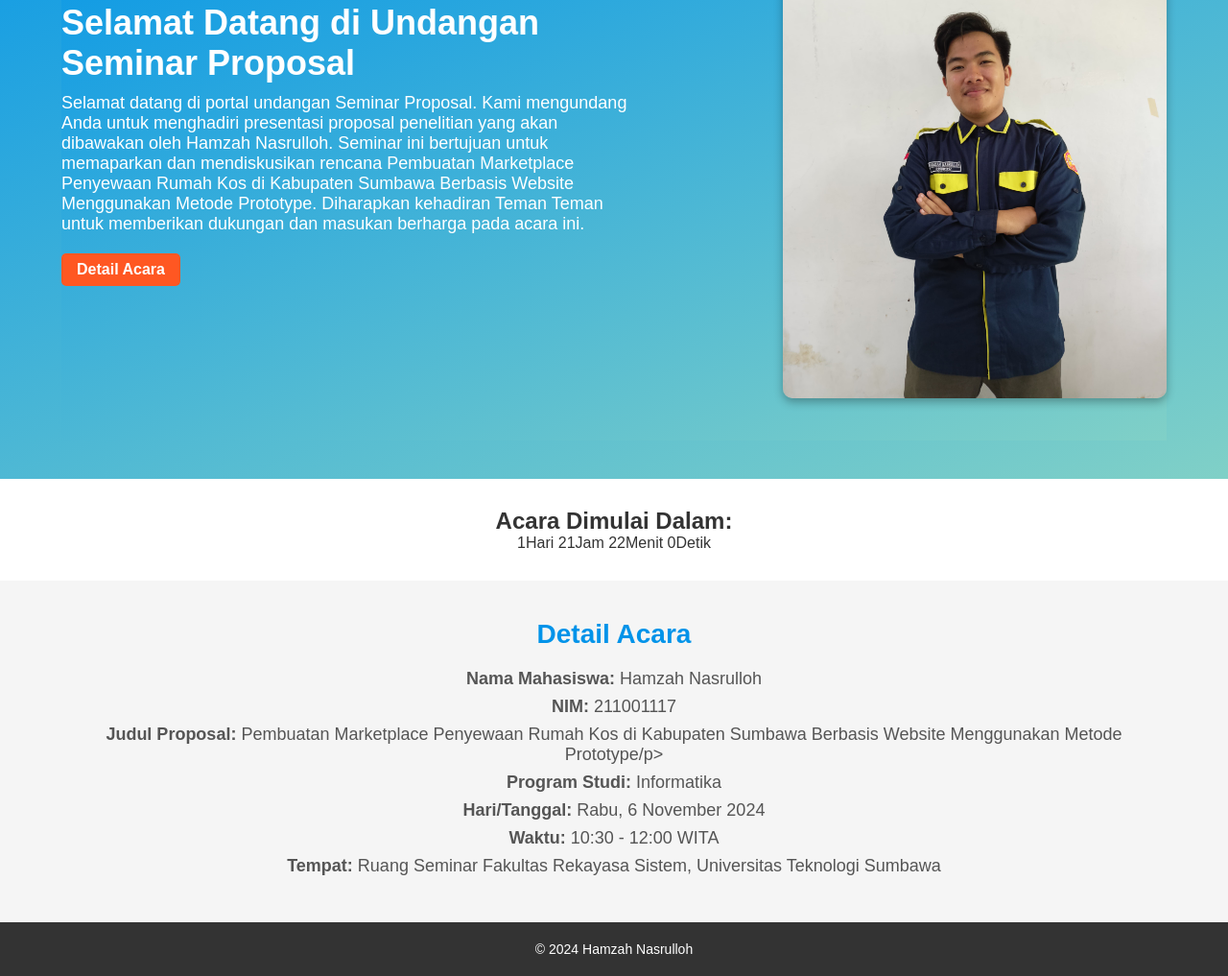
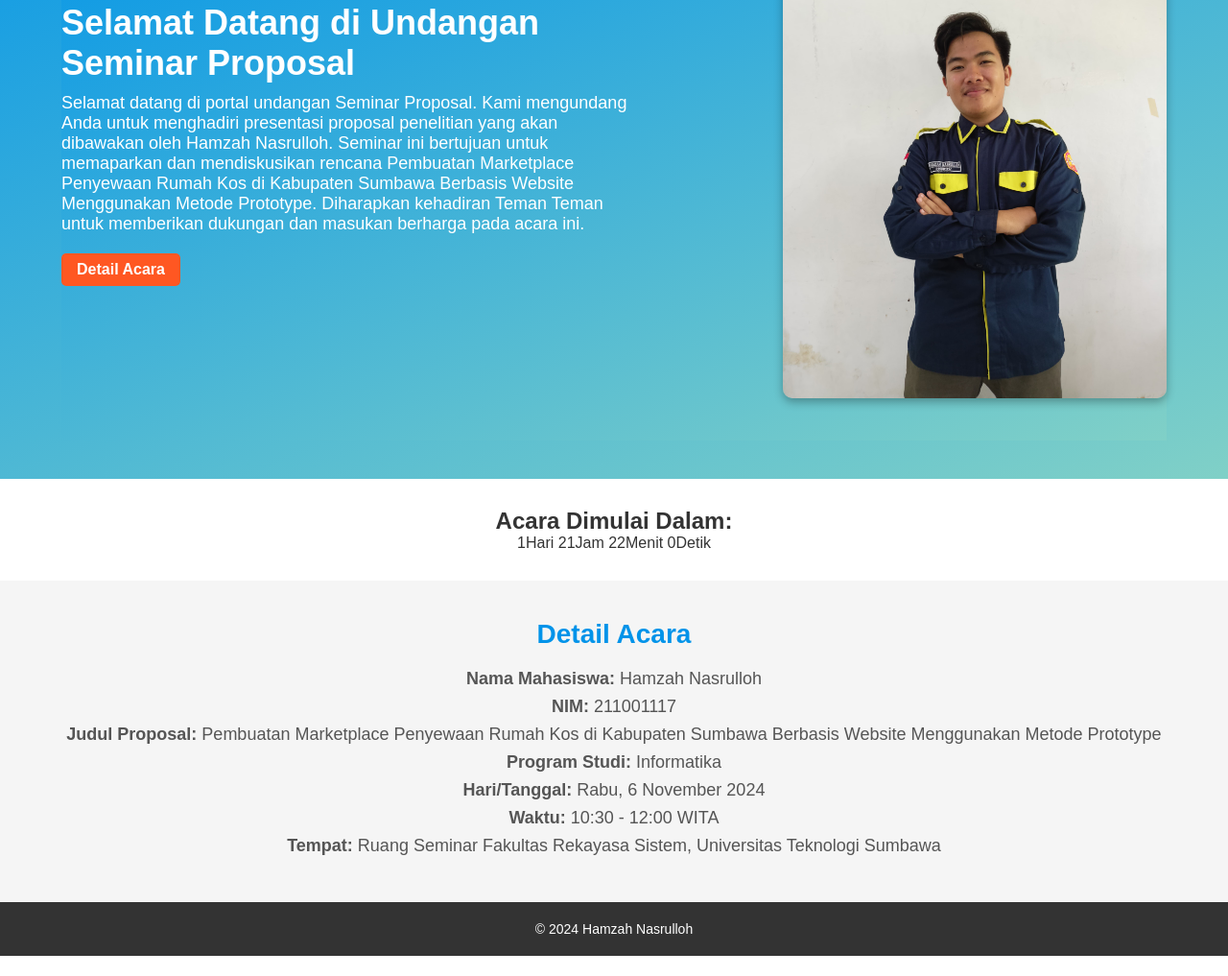
Before and after one commit to nasrzah/Undangan-Sempro, a plain HTML site: page index.html in a window 1280 px wide. Shown: the part 241-1258 px from the top of the page at 96% size. After the commit the page ends 1237 px from the top, so only its background shows below. Drawn offline with Linux system fonts and the light colour scheme.

Commit message:
Update index.html

```diff
--- a/index.html
+++ b/index.html
@@ -71,7 +71,7 @@
             <h2>Detail Acara</h2>
             <p><strong>Nama Mahasiswa:</strong> Hamzah Nasrulloh</p>
             <p><strong>NIM:</strong> 211001117</p>
-            <p><strong>Judul Proposal:</strong> Pembuatan Marketplace Penyewaan Rumah Kos di Kabupaten Sumbawa Berbasis Website Menggunakan Metode Prototype/p>
+            <p><strong>Judul Proposal:</strong> Pembuatan Marketplace Penyewaan Rumah Kos di Kabupaten Sumbawa Berbasis Website Menggunakan Metode Prototype</p>
             <p><strong>Program Studi:</strong> Informatika</p>
             <p><strong>Hari/Tanggal:</strong> Rabu, 6 November 2024</p>
             <p><strong>Waktu:</strong> 10:30 - 12:00 WITA</p>
```
